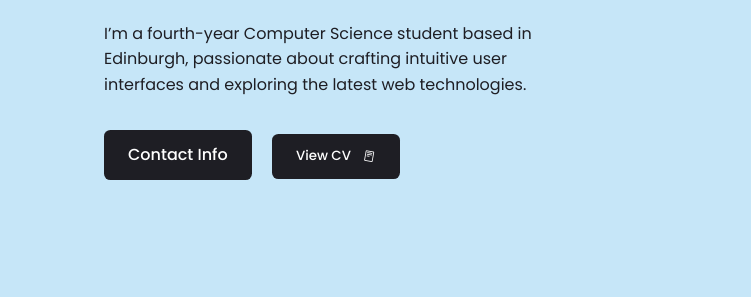
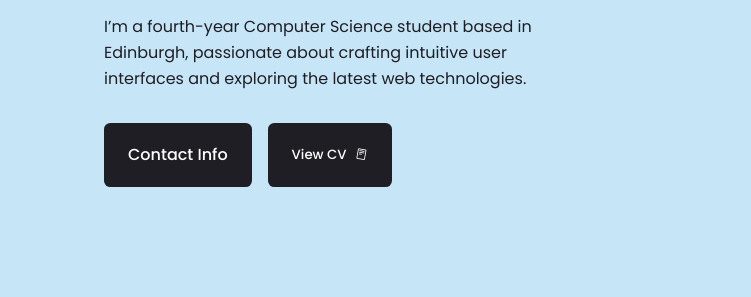
Before and after one commit to APaterson012/Portfolio, a plain HTML site: page index.html in a window 1280 px wide. Shown: the part 401-698 px from the top of the page, 0-751 px from the left. Drawn offline with nearby package versions, Linux system fonts and the light colour scheme.

Commit message:
Update style.css
-Added relative sizing to home page buttons to ensure consistency

```diff
--- a/css/style.css
+++ b/css/style.css
@@ -89,17 +89,25 @@ header {
   max-width: 500px;
   margin-bottom: 2rem;
 }
+.home-btns {
+  display: flex;
+  gap: 1rem; /* space between buttons */
+}
+
 .home-btns .btn {
-  display: inline-block;
+  display: inline-flex;         /* allows centering the icon/text nicely */
+  align-items: center;          /* vertical center contents */
+  justify-content: center;      /* horizontal center, if you like */
+  padding: 1.2rem 1.5rem;        /* ↑ increase top/bottom padding for more height */
   background-color: #1e1e24;
   color: #fff;
-  padding: 0.8rem 1.5rem;
-  margin-right: 1rem;
   border-radius: 0.4rem;
   font-weight: 500;
   text-decoration: none;
   transition: background-color 0.3s, transform 0.3s;
+  min-height: 3.5rem;           /* optional: ensures a consistent minimum height */
 }
+
 .home-btns .btn i {
   margin-left: 0.5rem;
   vertical-align: middle;
```
